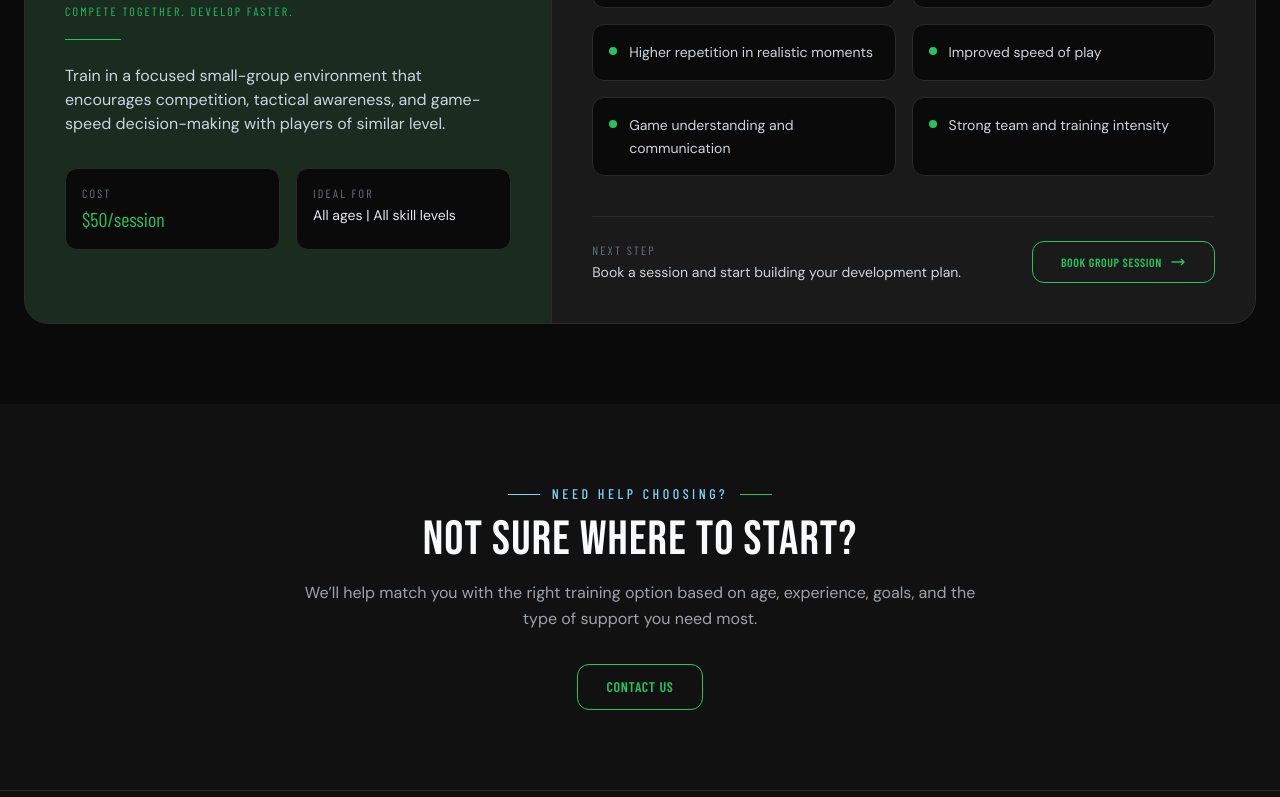
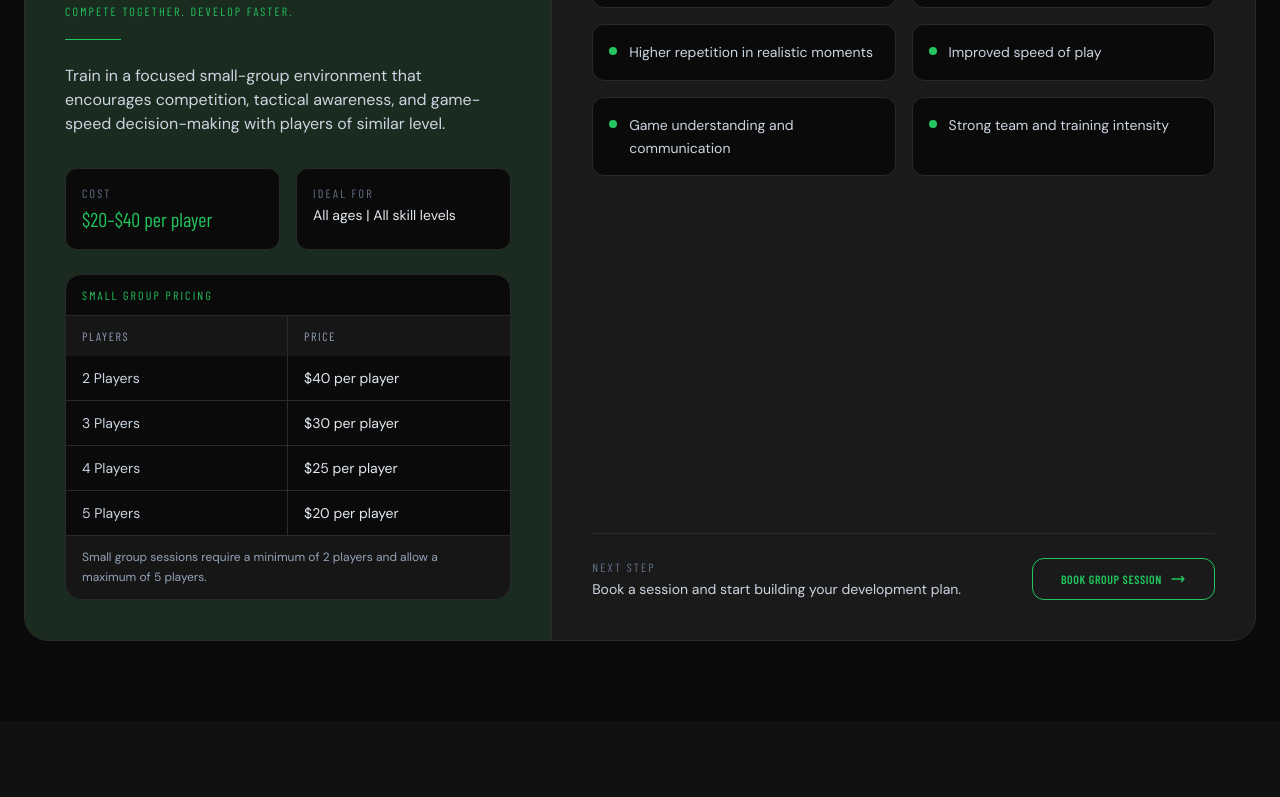
Before and after one commit to savannahathleticacademy-sys/savannah-athletic, a React (Vite) app: page /programs in a window 1280 px wide. Shown: the part 1243-2040 px from the top of the page. Built offline with nearby package versions, Linux system fonts and the light colour scheme; a web font is replaced by a local one.

Commit message:
Update Programs.jsx

```diff
--- a/src/Programs.jsx
+++ b/src/Programs.jsx
@@ -6,7 +6,7 @@ const programs = [
     id: 'one-v-one',
     title: '1 on 1 Training',
     tagline: 'Focused. Personalized. High Impact.',
-    price: '$70/h',
+    price: '$70/session',
     description:
       'Our individual training program is built for players who want highly personalized coaching. Each session is tailored to the athlete’s position, level, and development priorities.',
     details: [
@@ -25,7 +25,7 @@ const programs = [
     id: 'small-group',
     title: 'Small Group Training',
     tagline: 'Compete Together. Develop Faster.',
-    price: '$50/session',
+    price: '$20–$40 per player',
     description:
       'Train in a focused small-group environment that encourages competition, tactical awareness, and game-speed decision-making with players of similar level.',
     details: [
@@ -39,6 +39,12 @@ const programs = [
     ideal: 'All ages | All skill levels',
     cta: 'Book Group Session',
     theme: 'green',
+    pricingTable: [
+      { players: 2, price: '$40 per player' },
+      { players: 3, price: '$30 per player' },
+      { players: 4, price: '$25 per player' },
+      { players: 5, price: '$20 per player' },
+    ],
   },
 ]
 
@@ -126,6 +132,47 @@ export default function Programs() {
                         </div>
                       </div>
                     </div>
+
+                    {program.pricingTable && (
+                      <div className="mt-6 rounded-2xl border border-skill-border bg-skill-black overflow-hidden">
+                        <div className="px-4 py-3 border-b border-skill-border">
+                          <div className={`text-xs font-heading tracking-[0.18em] uppercase ${styles.label}`}>
+                            Small Group Pricing
+                          </div>
+                        </div>
+
+                        <div className="grid grid-cols-2 bg-white/5 text-xs font-heading tracking-[0.14em] uppercase text-slate-400">
+                          <div className="px-4 py-3 border-r border-skill-border">
+                            Players
+                          </div>
+                          <div className="px-4 py-3">
+                            Price
+                          </div>
+                        </div>
+
+                        {program.pricingTable.map((item, index) => (
+                          <div
+                            key={item.players}
+                            className={`grid grid-cols-2 text-sm ${
+                              index !== 0 ? 'border-t border-skill-border' : ''
+                            }`}
+                          >
+                            <div className="px-4 py-3 border-r border-skill-border text-slate-300">
+                              {item.players} Players
+                            </div>
+                            <div className="px-4 py-3 text-slate-200">
+                              {item.price}
+                            </div>
+                          </div>
+                        ))}
+
+                        <div className="px-4 py-3 border-t border-skill-border bg-white/5">
+                          <p className="text-xs text-slate-400 leading-relaxed">
+                            Small group sessions require a minimum of 2 players and allow a maximum of 5 players.
+                          </p>
+                        </div>
+                      </div>
+                    )}
                   </div>
 
                   {/* RIGHT PANEL */}
```
